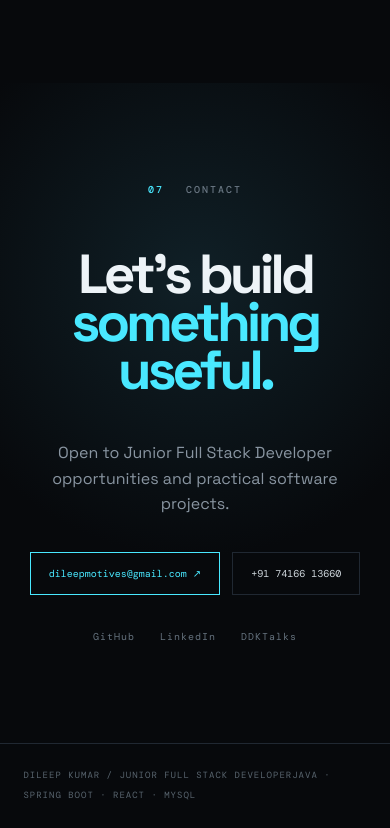
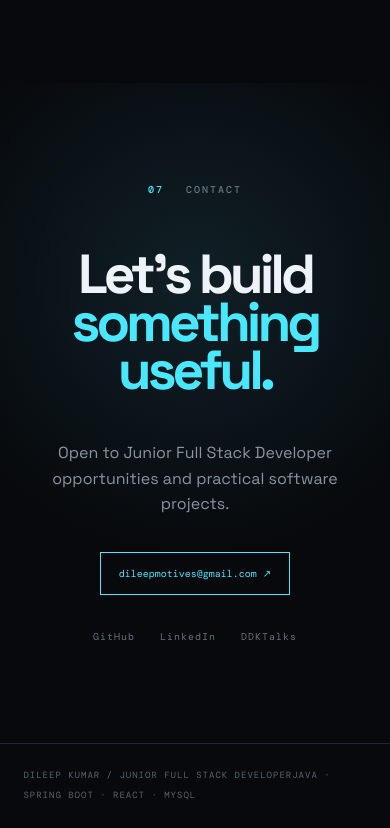
Before and after one commit to Dileep3015/dileep-junior-full-stack-portfolio, a React (Vite) app: page / in a window 390 px wide. Shown: the part 7071-7899 px from the top of the page. Built offline with nearby package versions, Linux system fonts and the light colour scheme.

Commit message:
removed the phone number

```diff
--- a/src/main.jsx
+++ b/src/main.jsx
@@ -194,7 +194,6 @@ function App() {
           <p>Open to Junior Full Stack Developer opportunities and practical software projects.</p>
           <div className="contact-actions">
             <a href="mailto:dileepmotives@gmail.com">dileepmotives@gmail.com ↗</a>
-            <a href="tel:+917416613660">+91 74166 13660</a>
           </div>
           <div className="socials">
             <a href="https://github.com/Dileep3015" target="_blank" rel="noreferrer">GitHub</a>
```
